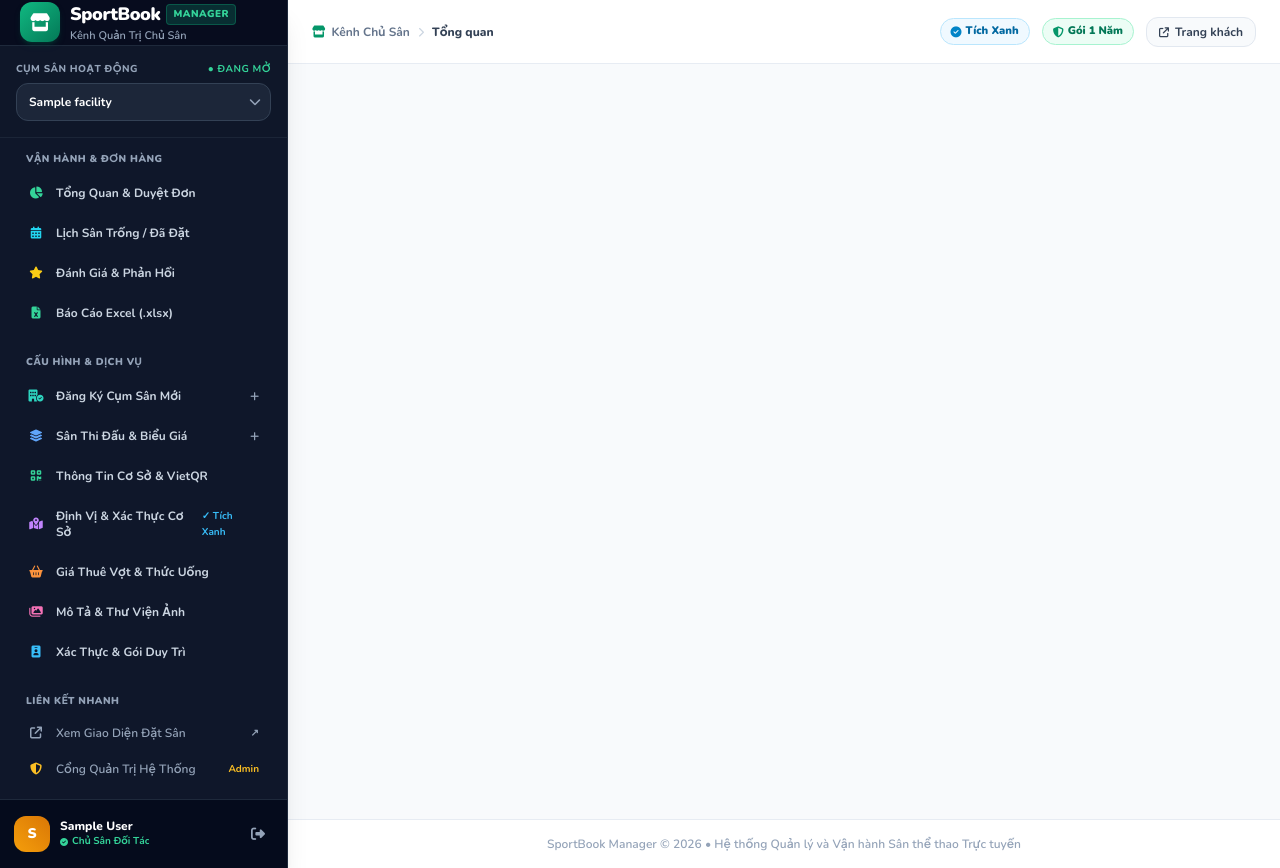
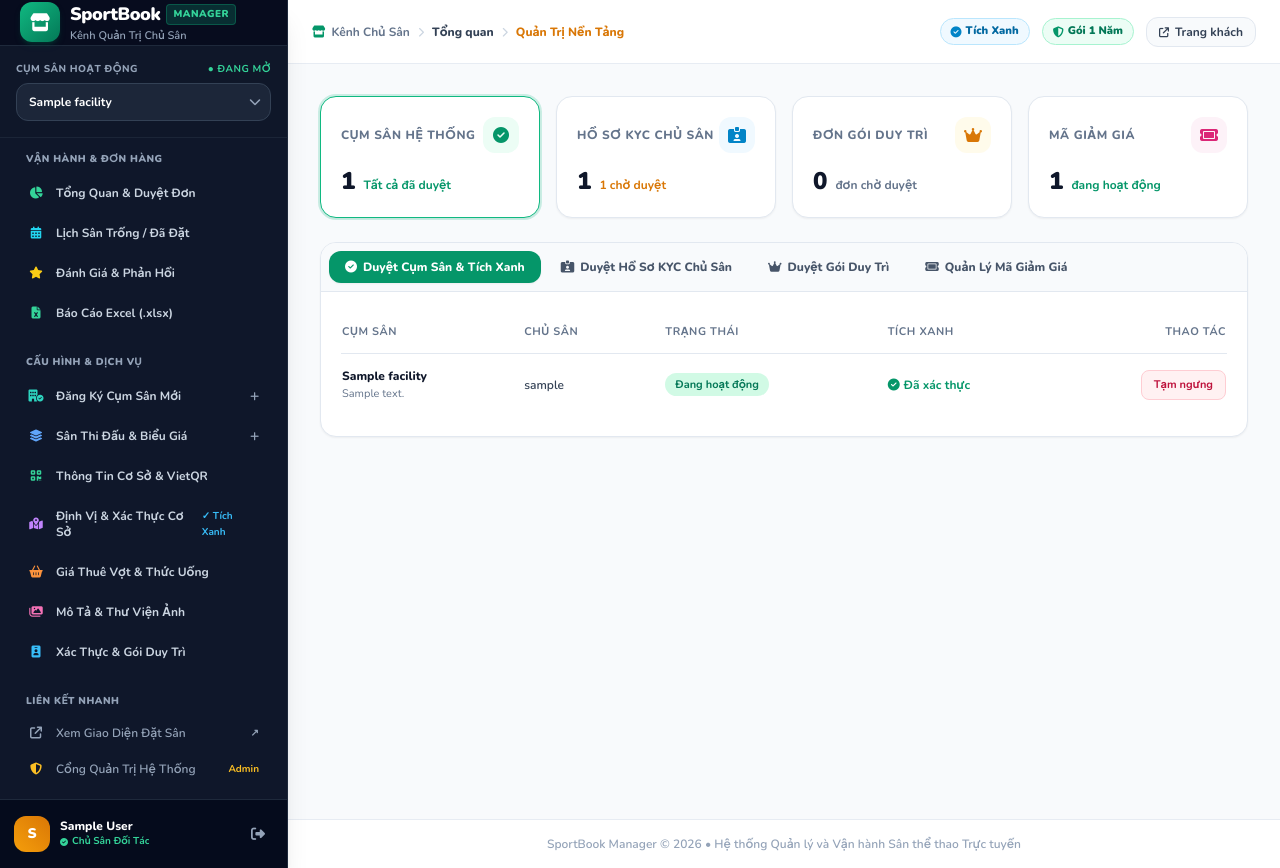
Before and after one commit to hangtr29/Dat-san-the-thao, a Django app: page /bookings/admin-panel/ in a window 1280 px wide. Run offline with Django 5.2, Linux system fonts and the light colour scheme; a user stored in the database is signed in; tables that the repository leaves empty hold one stand-in row (values such as "Sample post"); some libraries are stand-ins or nearby versions.

Commit message:
fix(admin): use owner_content block in admin_hub.html so all 4 tabs render data

```diff
--- a/templates/base_owner.html
+++ b/templates/base_owner.html
@@ -381,8 +381,13 @@
                     <nav class="flex items-center gap-2 text-xs font-bold text-slate-500 truncate">
                         <a href="{% url 'bookings:owner_dashboard' %}"
                             class="hover:text-emerald-700 transition flex items-center gap-1.5 shrink-0">
+                            {% if user.role == 'ADMIN' %}
+                            <i class="fa-solid fa-shield-halved text-amber-500"></i>
+                            <span class="hidden sm:inline">Cổng Admin</span>
+                            {% else %}
                             <i class="fa-solid fa-store text-emerald-600"></i>
                             <span class="hidden sm:inline">Kênh Chủ Sân</span>
+                            {% endif %}
                         </a>
                         <i class="fa-solid fa-chevron-right text-[10px] text-slate-300 shrink-0"></i>
                         <span class="text-slate-700 font-extrabold truncate shrink-0 max-w-[140px] sm:max-w-xs">
@@ -396,6 +401,13 @@
                 <!-- PHẢI: HUY HIỆU TRẠNG THÁI & HÀNH ĐỘNG NHANH -->
                 <div class="flex items-center gap-2.5 sm:gap-3 shrink-0">
 
+                    {% if user.role == 'ADMIN' %}
+                    <span
+                        class="hidden sm:inline-flex items-center gap-1 px-2.5 py-1 rounded-full text-[11px] font-black bg-amber-50 text-amber-700 border border-amber-200">
+                        <i class="fa-solid fa-shield-halved text-amber-600"></i>
+                        <span>Quản Trị Viên</span>
+                    </span>
+                    {% else %}
                     <!-- Tích xanh xác thực KYC -->
                     <span
                         class="hidden md:inline-flex items-center gap-1 px-2.5 py-1 rounded-full text-[11px] font-black bg-sky-50 text-sky-700 border border-sky-200">
@@ -409,6 +421,7 @@
                         <i class="fa-solid fa-shield-halved text-emerald-600"></i>
                         <span>Gói 1 Năm</span>
                     </span>
+                    {% endif %}
 
                     <!-- Nút sang trang Khách hàng -->
                     <a href="{% url 'facilities:facility_list' %}" target="_blank"
--- a/templates/bookings/admin_hub.html
+++ b/templates/bookings/admin_hub.html
@@ -1,9 +1,13 @@
 {% extends 'base_owner.html' %}
 
 {% block title %}Quản Trị Nền Tảng (Admin) - SportBook{% endblock %}
-{% block page_title %}Trung Tâm Quản Trị Nền Tảng{% endblock %}
 
-{% block content %}
+{% block breadcrumb_current %}
+<i class="fa-solid fa-chevron-right text-[10px] text-slate-300 shrink-0"></i>
+<span class="text-amber-600 font-extrabold">Quản Trị Nền Tảng</span>
+{% endblock %}
+
+{% block owner_content %}
 <div class="space-y-6">
 
     <!-- 4 THẺ TỔNG QUAN GỌN GÀNG -->
```
